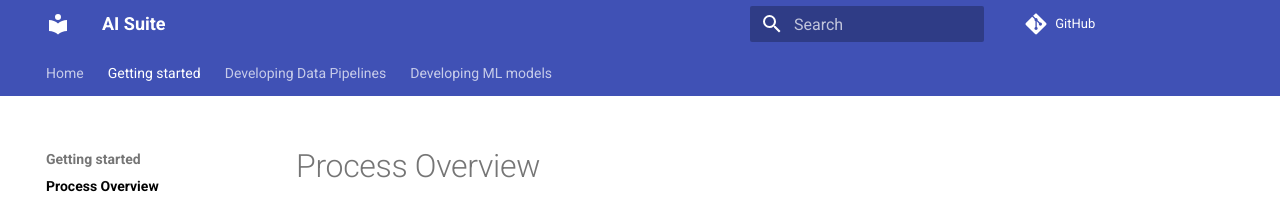
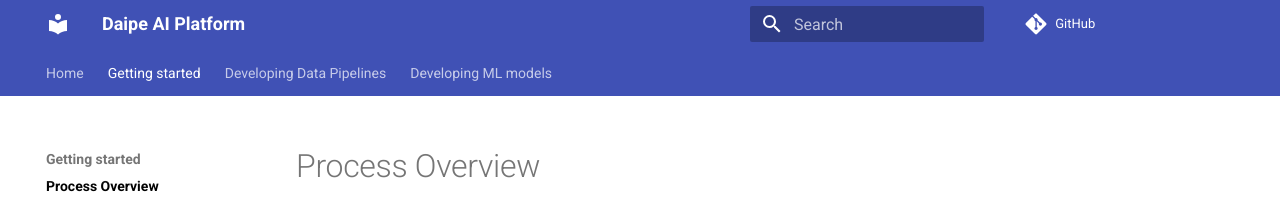
Before and after one commit to daipe-ai/platform-docs, an MkDocs documentation site: the page built from docs/getting-started/index.md, in a window 1280 px wide. Shown: the top 206 px of the page. Built offline with MkDocs 1.6.1 and Material for MkDocs 9.7.7, drawn with Linux system fonts in a browser that asks for light colours; comment, search, counter and statistics services are not loaded.

Commit message:
Site name set to Daipe

```diff
--- a/mkdocs.yml
+++ b/mkdocs.yml
@@ -1,4 +1,4 @@
-site_name: AI Suite
+site_name: Daipe AI Platform
 repo_url: https://github.com/DataSentics/ai-platform-docs/
 site_url: https://datasentics.github.io/ai-platform-docs/
 theme:
```
